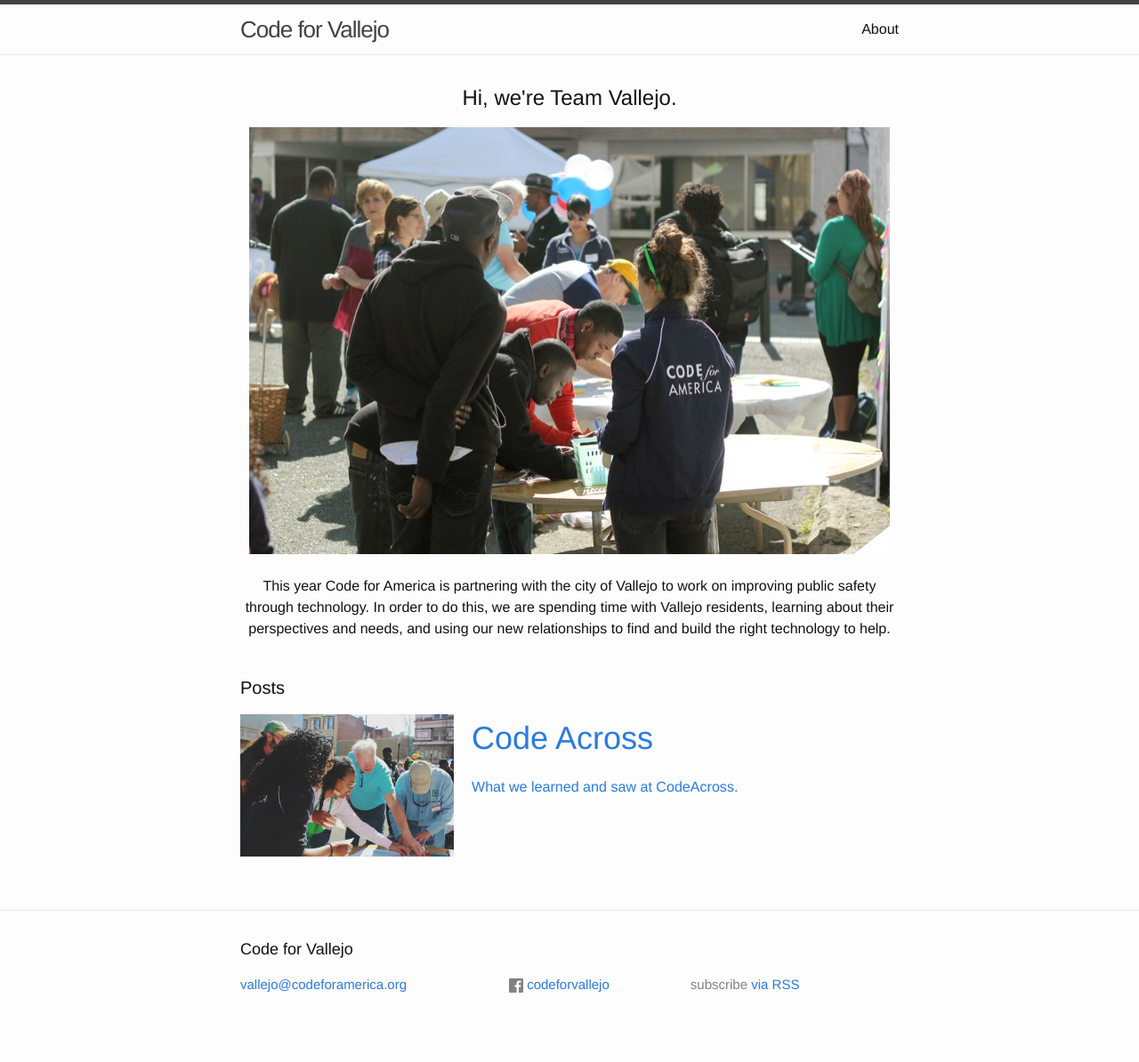
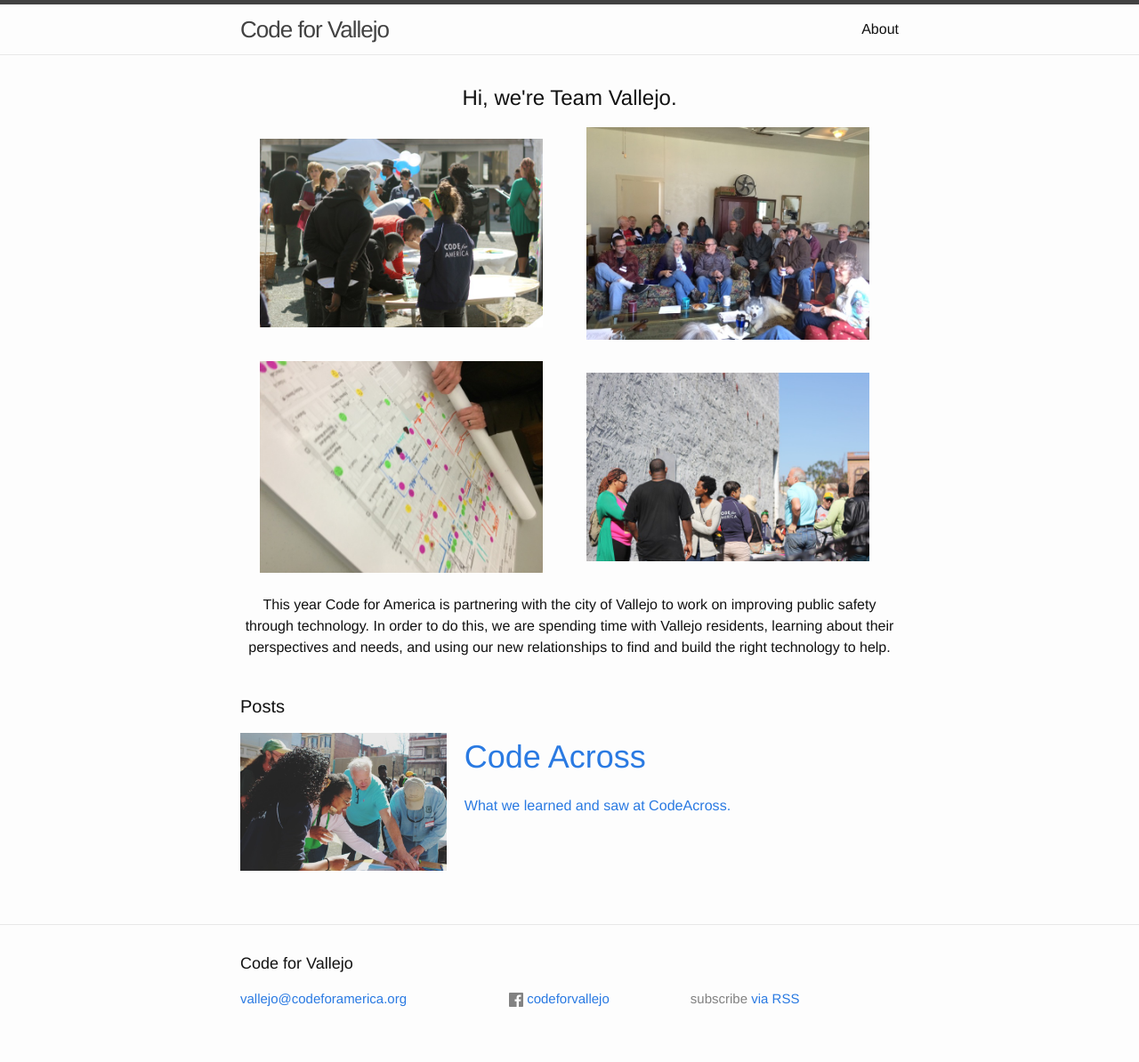
Before and after one commit to codeforamerica/code_for_vallejo, a Jekyll site: the page built from index.html, in a window 1280 px wide. Shown: the whole page at 89% size. Built offline with Jekyll 4.4.1, drawn with Linux system fonts in a browser that asks for light colours.

Commit message:
css tweaks

```diff
--- a/_sass/_home-page.scss
+++ b/_sass/_home-page.scss
@@ -1,5 +1,5 @@
 .preview-pane { display: table; }
-.preview-img-span { display: table-cell; }
+.preview-img-span { display: table-cell; width: 40%; height: auto; max-width: 320px; }
 .preview-text { display: table-cell; vertical-align: top; padding: 0px 20px; }
 .preview-title { display: table-row; }
 .preview-snippet { display: table-row; }
@@ -10,6 +10,8 @@
     display: block;
     margin-left: auto;
     margin-right: auto;
-    height: 480px;
+    width: 100%;
+    max-width: 720px;
+    height: auto;
 }
 .home-description {  text-align: center; }
--- a/_sass/_post-page.scss
+++ b/_sass/_post-page.scss
@@ -1,8 +1,8 @@
-.carousel { width: 90%; display: block; margin-right: auto; margin-left: auto; height: 380px; }
+.carousel { width: 90%; display: block; margin-right: auto; margin-left: auto; }
 .slick-prev:before, .slick-next:before {
     color: #2E8AE6;
 }
-.carousel-image { display: block; margin-right: auto; margin-left: auto; }
+.carousel-image { display: block; margin-right: auto; margin-left: auto; width: 50%; height: auto; max-width: 360px;}
 .image-container { display: block; margin-left: auto; margin-right: auto; }
-.post-home-img { display: block; margin-left: auto; margin-right: auto; }
-.img-cont-image { padding: 0px 20px; width: 320px;}
+.post-home-img { display: block; margin-left: auto; margin-right: auto; width: 100%; height: auto; max-width: 720px;}
+.img-cont-image { padding: 0px 3%; width: 43%; height: auto; max-width: 360px; }
--- a/css/main.scss
+++ b/css/main.scss
@@ -49,7 +49,8 @@
         "base",
         "layout",
         "syntax-highlighting",
-        "home-page",
-        "post-page"
+        "post-page",
+        "home-page"
+
 
 ;
--- a/index.html
+++ b/index.html
@@ -1,14 +1,24 @@
 ---
 layout: default
 home-title: "Hi, we're Team Vallejo."
-home-img: assets/images/codeacross_general_3.jpg
 home-desc: "This year Code for America is partnering with the city of Vallejo to work on improving public safety through technology. In order to do this, we are spending time with Vallejo residents, learning about their perspectives and needs, and using our new relationships to find and build the right technology to help."
 ---
 
 <div class="home">
 
   <h2 class="home-banner">{{ page.home-title }}</h2>
-  <img class="home-img" src="{{ page.home-img | prepend: site.baseurl }}">
+
+  <div class="image-container">
+    <img class="img-cont-image" src="assets/images/codeacross_general_3.jpg">
+    <img class="img-cont-image" src="assets/images/bay_terrace_meeting.jpg">
+  </div>
+
+  <br/>
+
+  <div class="image-container">
+    <img class="img-cont-image" src="assets/images/rolled_map.jpg">
+    <img class="img-cont-image" src="assets/images/codeacross_general_6.jpg">
+  </div>
 
   </br>
 
```
Also changed, not shown: _posts/2015-03-02-code-across.md (+2 -3 lines), assets/images/bay_terrace_meeting.jpg (added), assets/images/codeacross_general_6.jpg (added), assets/images/rolled_map.jpg (added).
